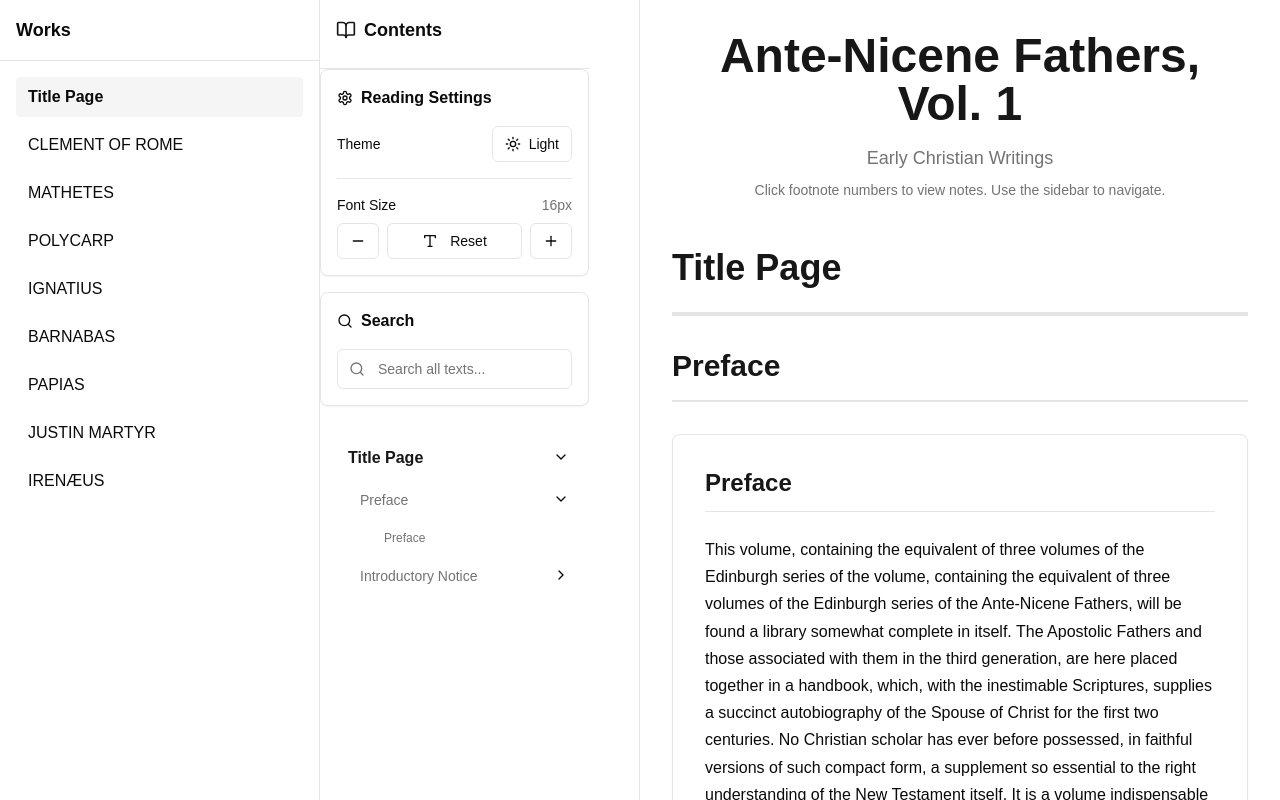
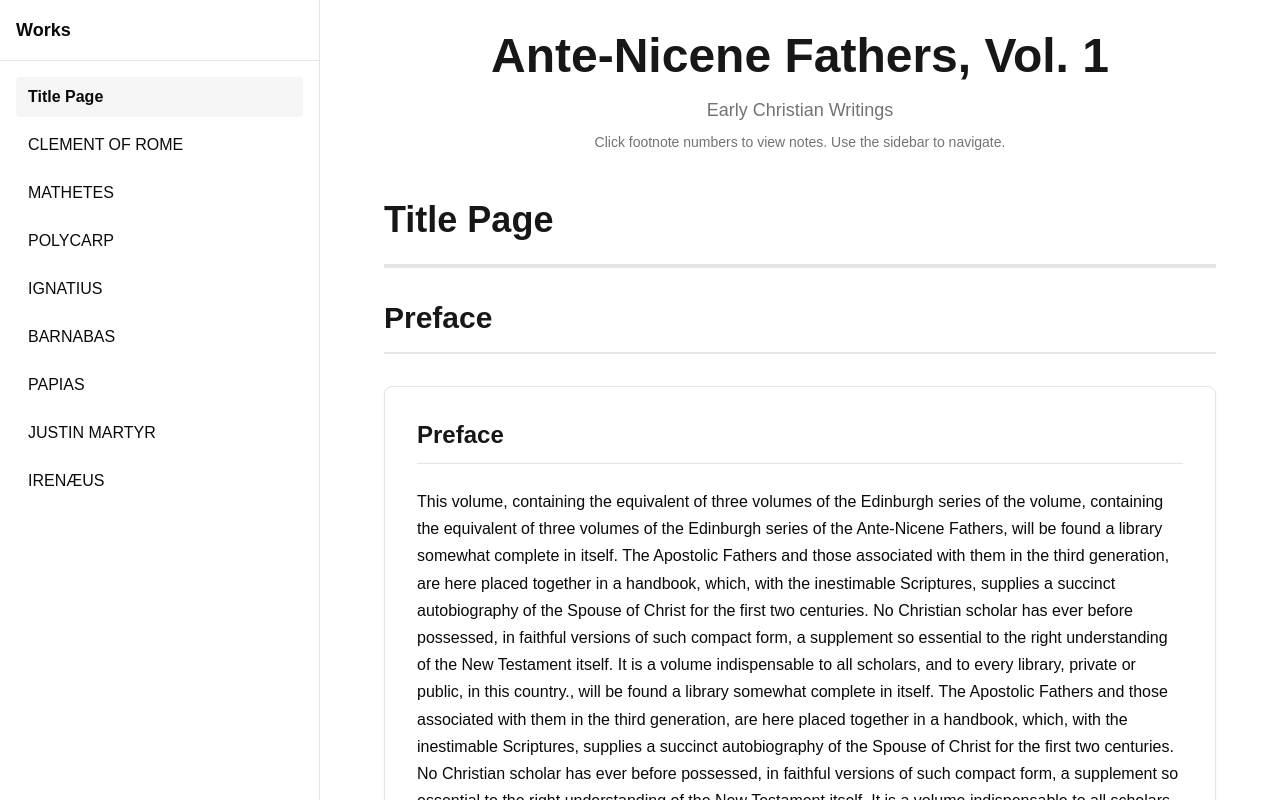
Before and after one commit to kyle-mirich/church-fathers-js, a Next.js app: page / in a window 1280 px wide. Built offline with nearby package versions, Linux system fonts and the light colour scheme.

Commit message:
sidebar glitch fixed

```diff
--- a/app/lazy-loader.tsx
+++ b/app/lazy-loader.tsx
@@ -95,7 +95,7 @@ export default function LazyLoader() {
             </div>
           </div>
         ) : (
-          <ModernReader data={activeWorkData} />
+          <ModernReader data={activeWorkData} showSidebar={false} />
         )}
       </main>
     </div>
--- a/modern-reader.tsx
+++ b/modern-reader.tsx
@@ -454,7 +454,7 @@ function Sidebar({ data }: { data: { works: any[] } }) {
   }
 
   return (
-    <div className="h-full flex flex-col">
+    <div className="h-full flex flex-col w-full overflow-hidden">
       <div className="p-4 border-b">
         <div className="flex items-center gap-2 mb-2">
           <BookOpen className="w-5 h-5 text-primary" />
@@ -462,8 +462,12 @@ function Sidebar({ data }: { data: { works: any[] } }) {
         </div>
       </div>
 
+      <div className="w-full max-w-full">
         <SettingsPanel />
+      </div>
+      <div className="w-full max-w-full">
         <SearchPanel />
+      </div>
 
       <div className="flex-1 overflow-y-auto p-4">
         <nav className="space-y-2">
@@ -585,15 +589,20 @@ const FootnoteTooltip = forwardRef<
 >(({ footnote, isVisible, position, onClose }, ref) => {
   if (!isVisible) return null
 
+  const transformStyle = position.y < 160 ? "translate(-50%, 10px)" : "translate(-50%, -100%)"
+  // Clamp horizontal position within viewport with 20px padding
+  const viewportWidth = typeof window !== "undefined" ? window.innerWidth : 1024
+  const clampedX = Math.min(Math.max(position.x, 20), viewportWidth - 20)
+
   return (
     <Card
       ref={ref}
       className="fixed z-50 max-w-sm shadow-lg"
       style={{
-        left: `${position.x}px`,
+        left: `${clampedX}px`,
         top: `${position.y}px`,
-        transform: "translate(-50%, -100%)",
-        marginTop: "-10px",
+        transform: transformStyle,
+        marginTop: transformStyle.includes("-100%") ? "-10px" : "10px",
       }}
     >
       <CardContent className="p-4">
@@ -637,6 +646,7 @@ function Chapter({
 }) {
   const [activeFootnote, setActiveFootnote] = useState<any>(null)
   const [tooltipPosition, setTooltipPosition] = useState({ x: 0, y: 0 })
+  const [showFootnotes, setShowFootnotes] = useState(false)
   const chapterRef = useRef<HTMLElement>(null)
   const tooltipRef = useRef<HTMLDivElement>(null)
 
@@ -705,9 +715,6 @@ function Chapter({
             <HtmlContent htmlString={contentHtml} />
 
             {chapter.footnotes?.length > 0 && (
-  (() => {
-    const [showFootnotes, setShowFootnotes] = useState(false);
-    return (
               <div className="mt-8 pt-6 border-t">
                 <button
                   type="button"
@@ -730,8 +737,6 @@ function Chapter({
                   </ol>
                 )}
               </div>
-    );
-  })()
             )}
           </section>
         </CardContent>
@@ -795,7 +800,13 @@ function Work({ work }: { work: any }) {
 }
 
 // Main Component
-export default function ModernReader({ data }: { data: { works: any[] } }) {
+export default function ModernReader({
+  data,
+  showSidebar = true,
+}: {
+  data: { works: any[] }
+  showSidebar?: boolean
+}) {
   return (
     <SettingsProvider>
       <SearchProvider data={data}>
@@ -815,15 +826,21 @@ export default function ModernReader({ data }: { data: { works: any[] } }) {
           `}</style>
 
           <div className="flex h-screen">
+            {showSidebar && (
+              <>
                 {/* Desktop Sidebar */}
-            <aside className="hidden lg:flex w-80 border-r bg-card">
+                <aside className="hidden lg:flex w-80 flex-shrink-0 border-r bg-card">
                   <Sidebar data={data} />
                 </aside>
 
                 {/* Mobile Sidebar */}
                 <Sheet>
                   <SheetTrigger asChild>
-                <Button variant="outline" size="sm" className="fixed top-4 left-4 z-40 lg:hidden">
+                    <Button
+                      variant="outline"
+                      size="sm"
+                      className="fixed top-4 left-4 z-40 lg:hidden"
+                    >
                       <Menu className="w-4 h-4" />
                     </Button>
                   </SheetTrigger>
@@ -831,7 +848,8 @@ export default function ModernReader({ data }: { data: { works: any[] } }) {
                     <Sidebar data={data} />
                   </SheetContent>
                 </Sheet>
-
+              </>
+            )}
             {/* Main Content */}
             <main className="flex-1 overflow-y-auto">
               <div className="max-w-4xl mx-auto p-4 md:p-6 lg:p-8 pt-16 lg:pt-8">
```
Lines whose indentation alone changed are shown as unchanged.
